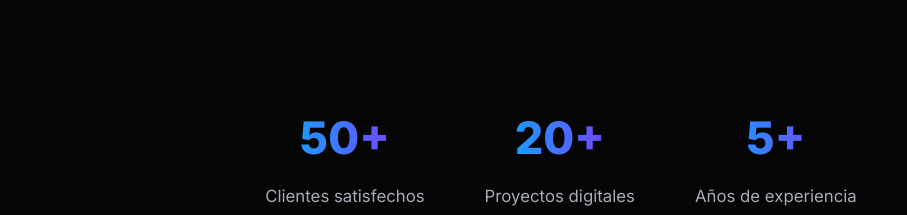
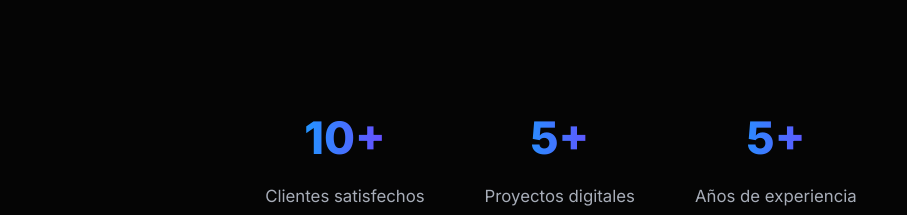
Before and after one commit to znko0/casanovasolutions-web, a plain HTML site: page index.html in a window 1280 px wide. Shown: the part 2656-2871 px from the top of the page, without its empty margins (79-986 px from the left). Drawn offline with Linux system fonts and the light colour scheme.

Commit message:
Update index.html

```diff
--- a/index.html
+++ b/index.html
@@ -784,7 +784,7 @@
     margin-top: 60px;
   ">
     <div>
-     <h3 class="stat-number" data-target="50" style="
+     <h3 class="stat-number" data-target="10" style="
         font-size: 2.8rem;
         margin-bottom: 6px;
         background: linear-gradient(90deg, #00b7ff, #8a2bff);
@@ -799,7 +799,7 @@
      </p>
     </div>
     <div>
-     <h3 class="stat-number" data-target="20" style="
+     <h3 class="stat-number" data-target="5" style="
         font-size: 2.8rem;
         margin-bottom: 6px;
         background: linear-gradient(90deg, #00b7ff, #8a2bff);
```
